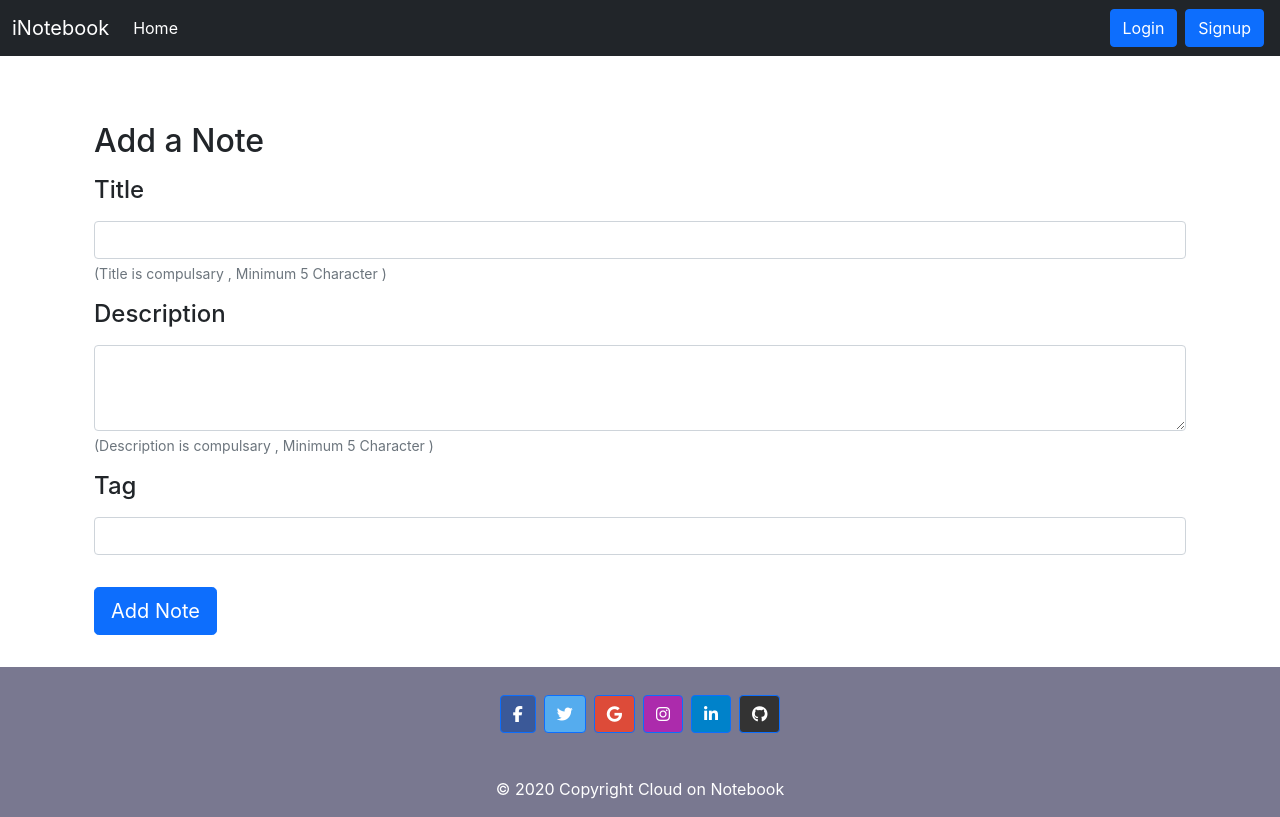
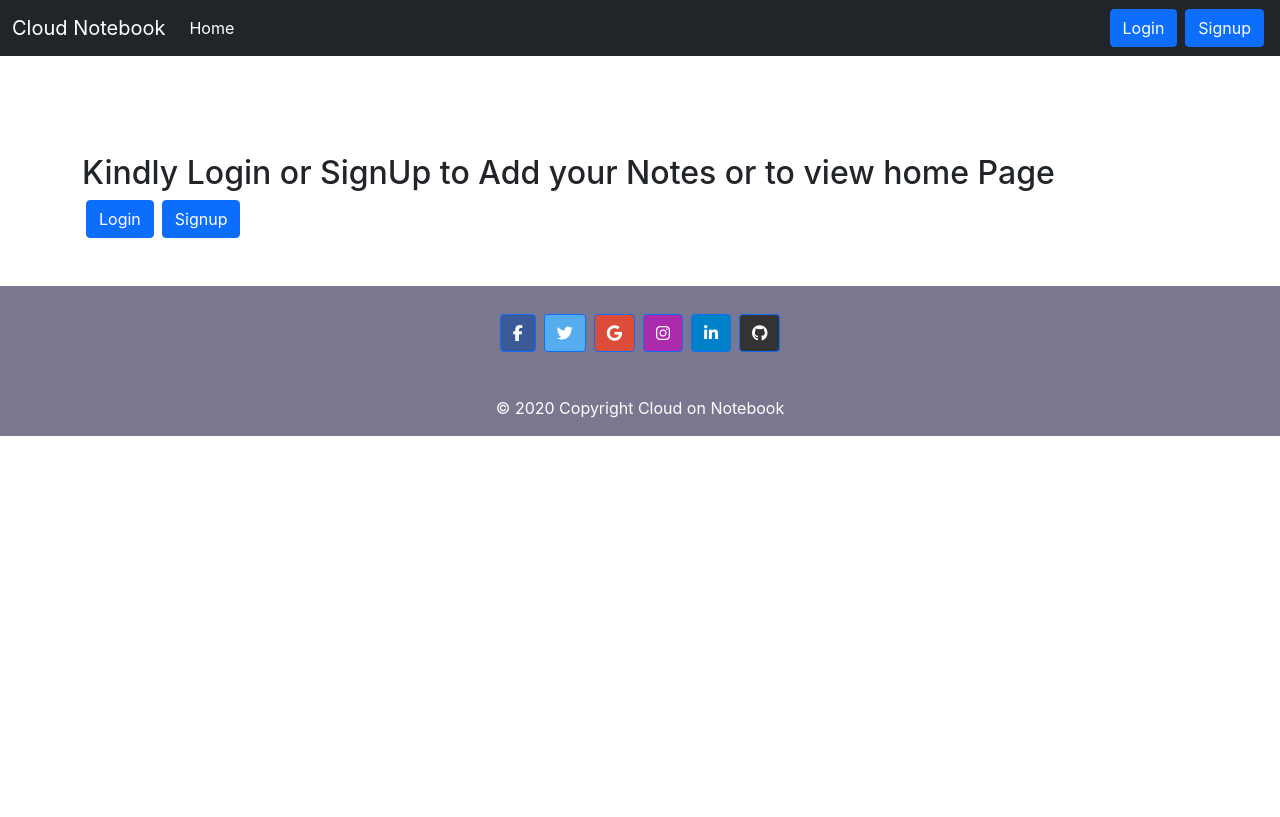
Before and after one commit to rohit7781/Cloudnotebook-Frontend-React, a React (Create React App) app: page / in a window 1280 px wide. Built offline with nearby package versions, Linux system fonts and the light colour scheme.

Commit message:
Adding home page

```diff
--- a/src/components/Home.js
+++ b/src/components/Home.js
@@ -1,11 +1,12 @@
 import AddNote from './AddNote';
-
+import { Link } from "react-router-dom";
 export const Home = (props) => {
     return (
 
-        <div className='container'>
-            <AddNote showAlert={props.showAlert} />
+        <div className='container my-5'>
 
+            {localStorage.getItem('token') ? <><AddNote showAlert={props.showAlert} /> </> : <><h2>Kindly Login or SignUp to Add your Notes or to view home Page</h2><Link className="btn btn-primary mx-1" to="/login" role="button">Login</Link>
+                <Link className="btn btn-primary mx-1" to="/signup" role="button">Signup</Link></>}
         </div>
     )
 }
--- a/src/components/Navbar.js
+++ b/src/components/Navbar.js
@@ -13,7 +13,7 @@ const Navbar = () => {
     return (
         <nav className="navbar navbar-expand-lg navbar-dark bg-dark">
             <div className="container-fluid">
-                <Link className="navbar-brand" to="/">iNotebook</Link>
+                <Link className="navbar-brand" to="/">Cloud Notebook</Link>
                 <button className="navbar-toggler" type="button" data-bs-toggle="collapse" data-bs-target="#navbarSupportedContent" aria-controls="navbarSupportedContent" aria-expanded="false" aria-label="Toggle navigation">
                     <span className="navbar-toggler-icon"></span>
                 </button>
```
